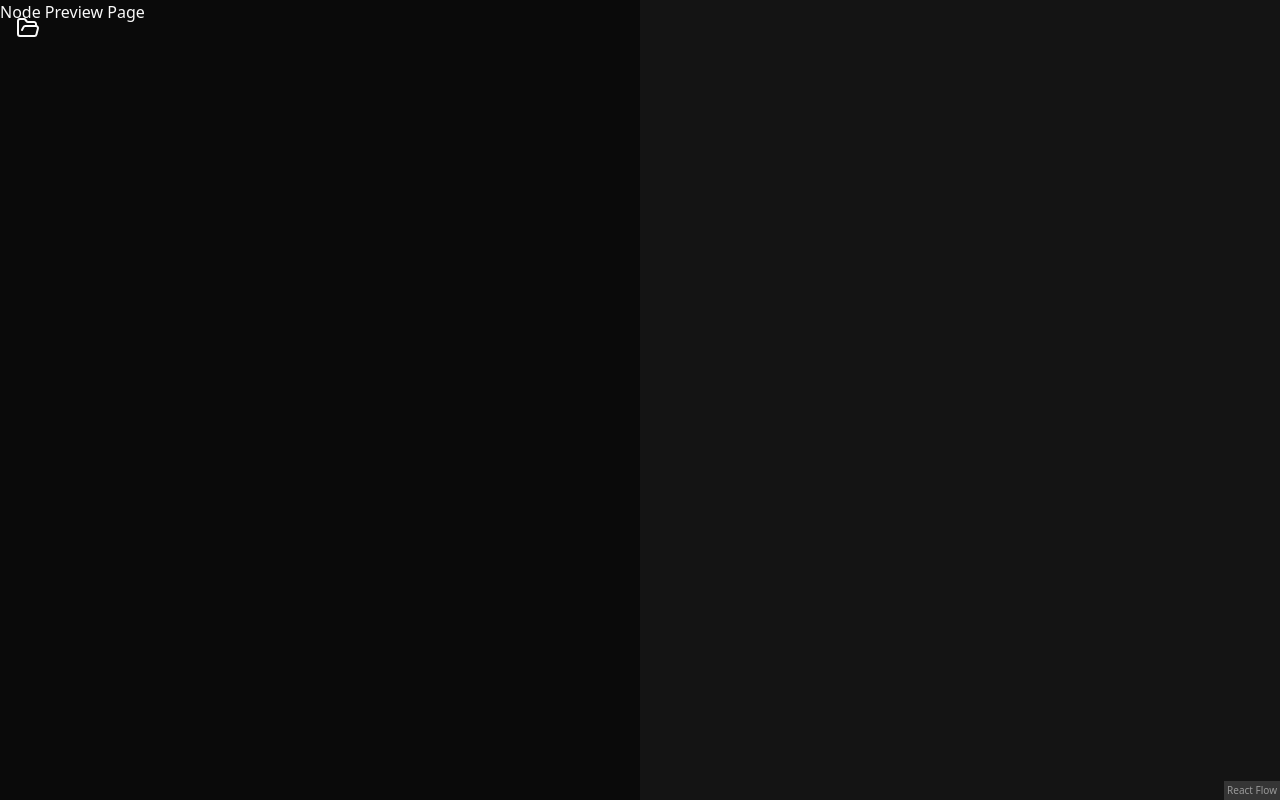
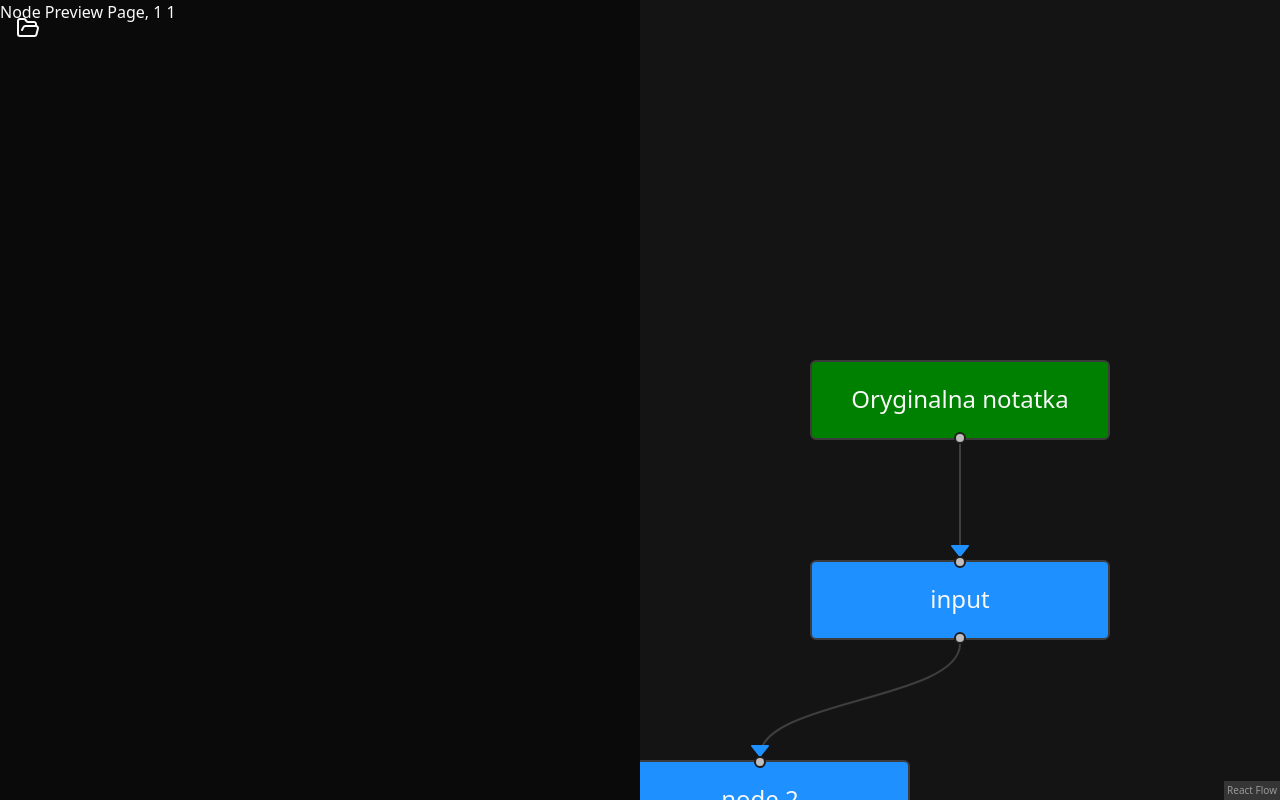
Before and after one commit to sheep-happens-hackathon/sheep-happens, a React (Vite) app in the folder frontend/: page /trees/1/nodes/1 in a window 1280 px wide. Built offline with nearby package versions, Linux system fonts and the light colour scheme.

Commit message:
maciek pies

```diff
--- a/frontend/src/components/ui/mainPage/graph/Graph.tsx
+++ b/frontend/src/components/ui/mainPage/graph/Graph.tsx
@@ -1,65 +1,25 @@
-import {
-  ReactFlow,
-  useEdgesState,
-  useNodesState,
-  useReactFlow,
-} from '@xyflow/react';
+import { ReactFlow } from '@xyflow/react';
 import '@xyflow/react/dist/style.css';
 import { useGraphData } from './useGraphData';
-import { useCallback, useEffect, useState } from 'react';
-import { getLayoutedElements } from './getLayoutedElements';
+import { useNavigate, useParams } from 'react-router';
 
 export function Graph() {
-  const { fitView } = useReactFlow();
-  const { edges: initialEdges, nodes: initialNodes } = useGraphData();
-  const [nodes, setNodes, onNodesChange] = useNodesState(initialNodes);
-  const [edges, setEdges, onEdgesChange] = useEdgesState(initialEdges);
-  const [key, setKey] = useState(0);
-
-  const onLayout = useCallback(
-    (direction: string) => {
-      console.log('in layout nodes', initialNodes);
-      const layouted = getLayoutedElements(nodes, edges, direction);
-      console.log('in layouted layouted nodes', [...layouted.nodes]);
-
-      setNodes([...layouted.nodes]);
-      setEdges([...layouted.edges]);
-
-      window.requestAnimationFrame(() => {
-        fitView();
-      });
-    },
-    [nodes, edges, initialEdges, initialNodes]
-  );
-
-  useEffect(() => {
-    console.log('nodes', initialNodes, nodes);
-  }, [initialNodes, edges]);
-
-  useEffect(() => {
-    const timeout = setTimeout(() => {
-      setKey((prevKey) => prevKey + 1);
-    }, 1000);
-
-    return () => {
-      clearTimeout(timeout);
-    };
-  }, [initialEdges, initialNodes]);
-
-  useEffect(() => {
-    onLayout('TB');
-  }, [key]);
+  const { edges, nodes } = useGraphData();
+  const { treeId } = useParams();
+  const navigate = useNavigate();
 
   return (
     <ReactFlow
       nodes={nodes}
       edges={edges}
       fitView
-      onNodesChange={onNodesChange}
-      onEdgesChange={onEdgesChange}
       nodesDraggable={false}
       nodesConnectable={false}
       colorMode={'dark'}
+      onNodeClick={(_event, node) => {
+        if (node.id === '0') navigate(`/trees/${treeId}`);
+        else navigate(`/trees/${treeId}/nodes/${node.id}`);
+      }}
     />
   );
 }
--- a/frontend/src/components/ui/mainPage/graph/getLayoutedElements.tsx
+++ b/frontend/src/components/ui/mainPage/graph/getLayoutedElements.tsx
@@ -6,11 +6,9 @@ export const getLayoutedElements = (
   edges: Edge[],
   direction: string
 ) => {
-  console.log('aaaaaaaaaaaaaaaaaa nodes', nodes);
   const g = new Dagre.graphlib.Graph().setDefaultEdgeLabel(() => ({}));
   g.setGraph({ rankdir: direction });
 
-  console.log('bbbbbbbbbbbb nodes', nodes);
   edges.forEach((edge) => g.setEdge(edge.source, edge.target));
   nodes.forEach((node) =>
     g.setNode(node.id, {
--- a/frontend/src/components/ui/mainPage/graph/node-parser.ts
+++ b/frontend/src/components/ui/mainPage/graph/node-parser.ts
@@ -10,19 +10,49 @@ export const parseNodes = (
   const nodes: Node[] = [];
   const edges: Edge[] = [];
 
+  const cords = [
+    [0, 0],
+    [-100, 100],
+    [-100, 200],
+    [100, 200],
+  ];
+
+  nodes.push({
+    id: '0',
+    type: 'input',
+    data: { label: 'Oryginalna notatka' },
+    position: { x: 0, y: -100 },
+    style: { backgroundColor: 'green' },
+  });
+
+  let i = 0;
   for (const rawNode of rawNodes) {
     const nodeId = rawNode.id.toString();
     nodes.push({
       id: nodeId,
-      type: rawNode.parentId === null ? 'input' : undefined,
       data: { label: rawNode.title },
-      position: { x: 0, y: 0 },
+      position: { x: cords[i]![0]!, y: cords[i]![1]! },
       style: { backgroundColor: rawNode.isFinal ? 'red' : 'dodgerblue' },
     });
+    i++;
   }
 
   for (const node of rawNodes) {
-    if (node.parentId === null) continue;
+    if (node.parentId === null) {
+      const edgeId = `e0${node.id}`;
+      edges.push({
+        id: edgeId,
+        source: '0',
+        target: node.id.toString(),
+        markerEnd: {
+          type: MarkerType.ArrowClosed,
+          width: 20,
+          height: 20,
+          color: 'dodgerblue',
+        },
+      });
+      continue;
+    }
 
     const edgeId = `e${node.parentId}${node.id}`;
     edges.push({
--- a/frontend/src/components/ui/nodePreview/NodePreview.tsx
+++ b/frontend/src/components/ui/nodePreview/NodePreview.tsx
@@ -1,7 +1,13 @@
+import { useParams } from 'react-router';
+
 export function NodePreview() {
+  const { treeId, nodeId } = useParams();
+
   return (
     <div>
-      <h1>Node Preview Page</h1>
+      <h1>
+        Node Preview Page, {treeId} {nodeId}
+      </h1>
     </div>
   );
 }
--- a/frontend/src/components/ui/treeDetails/TreeDetails.tsx
+++ b/frontend/src/components/ui/treeDetails/TreeDetails.tsx
@@ -21,12 +21,7 @@ export function TreeDetails() {
 function useTree() {
   const { treeId } = useParams();
 
-  useEffect(() => {
-    console.log('tree id', treeId);
-  }, [treeId]);
-
   const { treeDescriptions } = useTreeStore();
-  console.log(treeDescriptions, treeId);
 
   const tree = useMemo(
     () => treeDescriptions.find((t) => t.id.toString() === treeId),
--- a/frontend/src/components/ui/treePageWrapper/TreePageWrapper.tsx
+++ b/frontend/src/components/ui/treePageWrapper/TreePageWrapper.tsx
@@ -9,7 +9,6 @@ export function TreePageWrapper() {
   const { setNodes } = useTreeStore();
 
   useEffect(() => {
-    console.log('aaaaaaaaaaaaaaa ------------------- ', treeId);
     DAO.getNodes(parseInt(treeId as string)).then(setNodes);
   }, [treeId, setNodes]);
 
```
